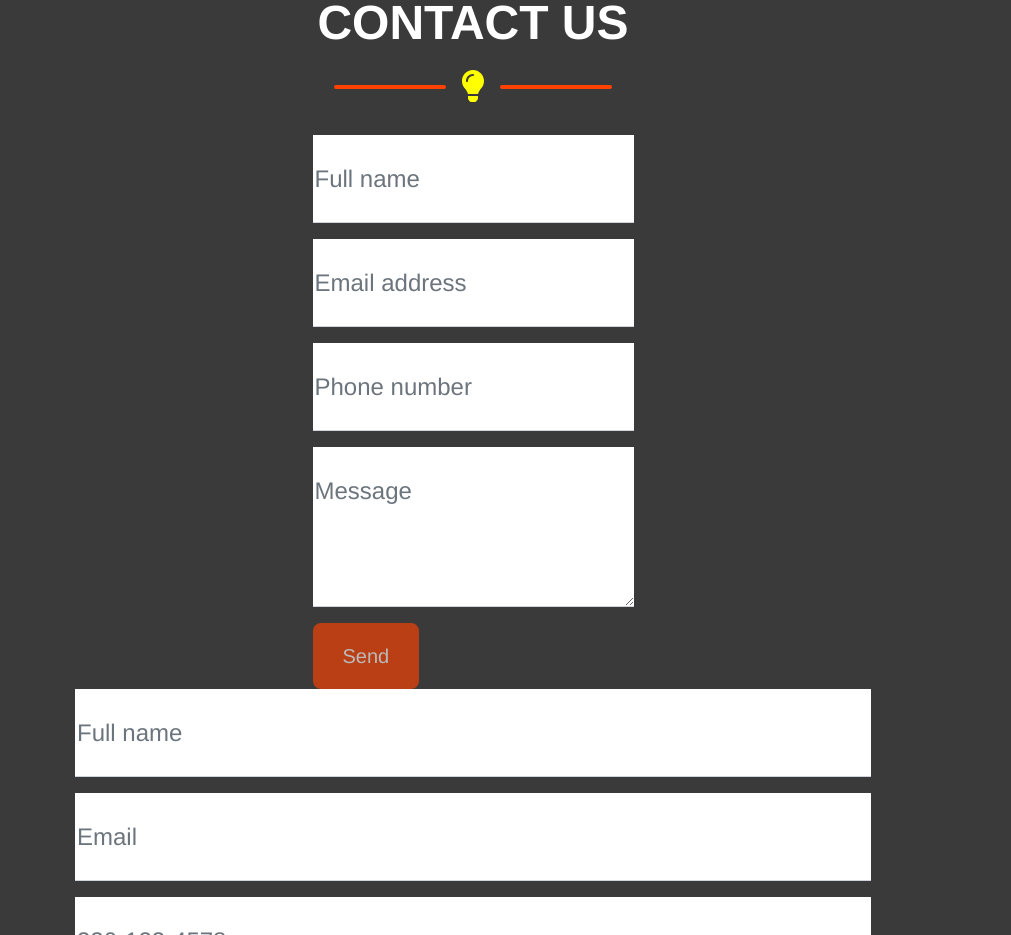
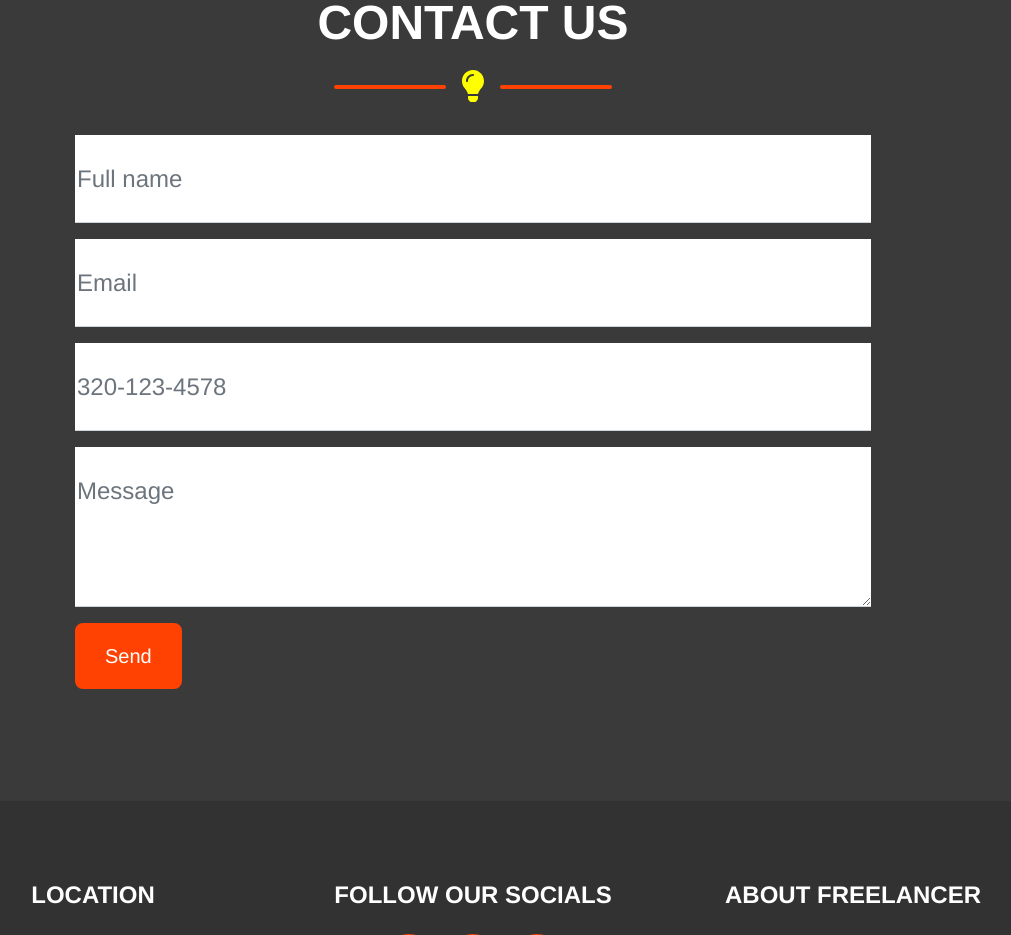
Before and after one commit to BryceHaw/ideal-electric, a plain HTML site: page index.html in a window 1280 px wide. Shown: the part 2317-3252 px from the top of the page, without its empty margins (167-1178 px from the left). Drawn offline with nearby package versions, Linux system fonts and the light colour scheme; a web font is replaced by a local one.

Commit message:
Update index.html

```diff
--- a/index.html
+++ b/index.html
@@ -159,62 +159,6 @@
                     <div class="divider-custom-icon"><i class="fas fa-lightbulb"></i></div>
                     <div class="divider-custom-line"></div>
                 </div>
-                <!-- Contact Section Form-->
-                <div class="row justify-content-center">
-                    <div class="col-lg-8 col-xl-7">
-                        <!-- * * * * * * * * * * * * * * *-->
-                        <!-- * * SB Forms Contact Form * *-->
-                        <!-- * * * * * * * * * * * * * * *-->
-                        <!-- This form is pre-integrated with SB Forms.-->
-                        <!-- To make this form functional, sign up at-->
-                        <!-- https://startbootstrap.com/solution/contact-forms-->
-                        <!-- to get an API token!-->
-                        <form id="contactForm" data-sb-form-api-token="9fe38519-91bd-4d35-b381-c59b52ddc4fa">
-                            <!-- Name input-->
-                            <div class="form-floating mb-3">
-                                <input class="form-control" id="name" type="text" placeholder="Enter your name..." data-sb-validations="required" />
-                                <label for="name">Full name</label>
-                                <div class="invalid-feedback" data-sb-feedback="name:required">A name is required.</div>
-                            </div>
-                            <!-- Email address input-->
-                            <div class="form-floating mb-3">
-                                <input class="form-control" id="email" type="email" placeholder="name@example.com" data-sb-validations="required,email" />
-                                <label for="email">Email address</label>
-                                <div class="invalid-feedback" data-sb-feedback="email:required">An email is required.</div>
-                                <div class="invalid-feedback" data-sb-feedback="email:email">Email is not valid.</div>
-                            </div>
-                            <!-- Phone number input-->
-                            <div class="form-floating mb-3">
-                                <input class="form-control" id="phone" type="tel" placeholder="(123) 456-7890" data-sb-validations="required" />
-                                <label for="phone">Phone number</label>
-                                <div class="invalid-feedback" data-sb-feedback="phone:required">A phone number is required.</div>
-                            </div>
-                            <!-- Message input-->
-                            <div class="form-floating mb-3">
-                                <textarea class="form-control" id="message" type="text" placeholder="Enter your message here..." style="height: 10rem" data-sb-validations="required"></textarea>
-                                <label for="message">Message</label>
-                                <div class="invalid-feedback" data-sb-feedback="message:required">A message is required.</div>
-                            </div>
-                            <!-- Submit success message-->
-                            <!---->
-                            <!-- This is what your users will see when the form-->
-                            <!-- has successfully submitted-->
-                            <div class="d-none" id="submitSuccessMessage">
-                                <div class="text-center mb-3">
-                                    <div class="fw-bolder">Form submission successful!</div>
-                                </div>
-                            </div>
-                            <!-- Submit error message-->
-                            <!---->
-                            <!-- This is what your users will see when there is-->
-                            <!-- an error submitting the form-->
-                            <div class="d-none" id="submitErrorMessage"><div class="text-center text-danger mb-3">Error sending message!</div></div>
-                            <!-- Submit Button-->
-                            <button class="btn btn-primary btn-xl disabled" id="submitButton" type="submit">Send</button>
-                        </form>
-                    </div>
-                </div>
-                <!--///////////////////////-->
                 <!-- Contact Section Form-->
                         <form id="contactForm" name="Contact Form" method="POST" data-netlify="true">
                             <!-- Name input-->
```
